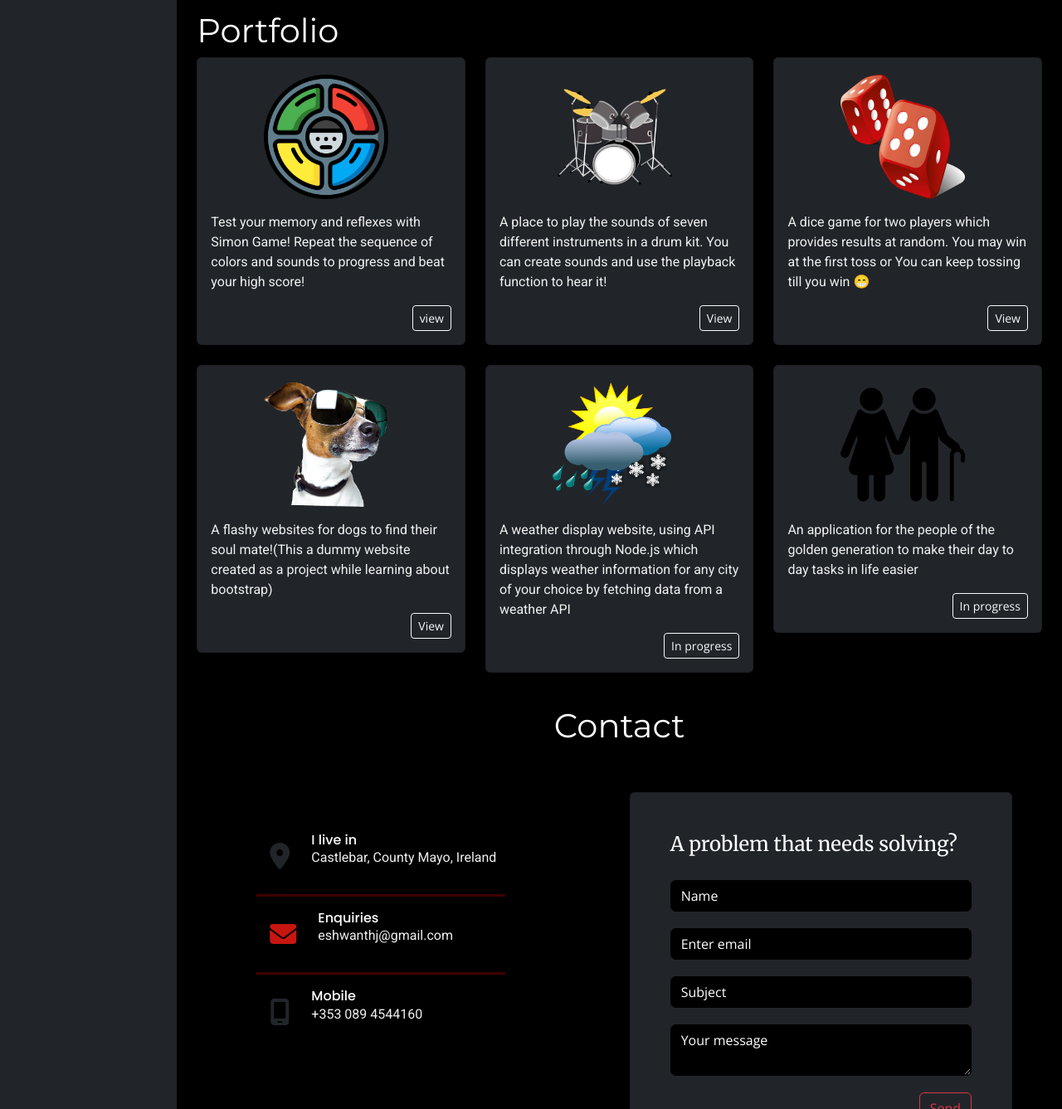
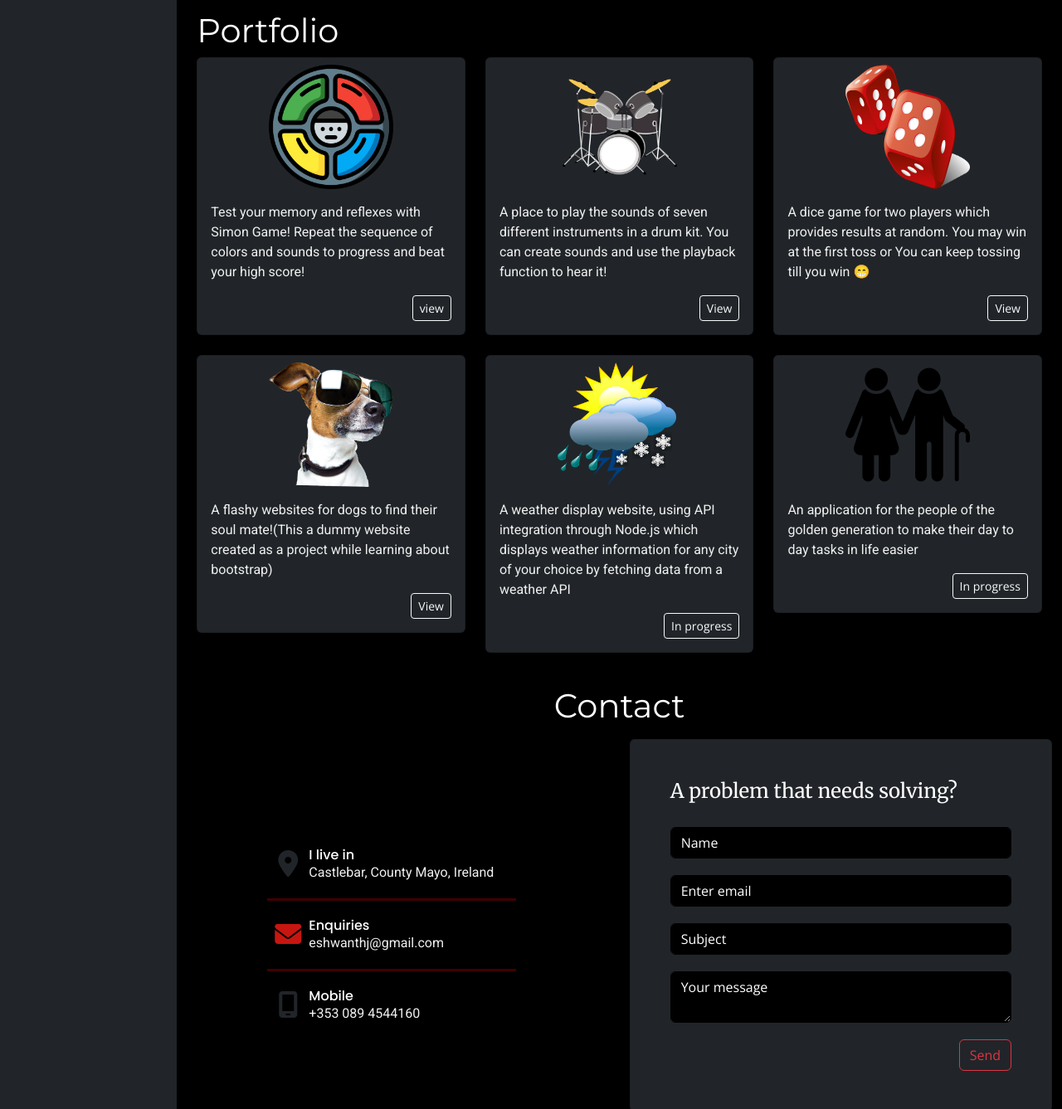
Before and after one commit to EshwanthJ/personal_website, a plain HTML site: page index.html in a window 1280 px wide. Shown: the part 1463-2800 px from the top of the page at 83% size. Drawn offline with nearby package versions, Linux system fonts and the light colour scheme.

Commit message:
V3
1) Made portfolio responsive to tab size
2) Made corrections to the padding in contact section
3) Made corrections to the alignment of the table in the contact section

```diff
--- a/css/styles.css
+++ b/css/styles.css
@@ -96,7 +96,6 @@
   }
 }
 
-
 .title-div h5{
     color:green;
     margin-bottom: 0;
@@ -165,12 +164,7 @@
   .card-img-top{
     height: 150px;
     width: 150px;
-    margin-left: 80px;
-    margin-top: 20px;
   }
-
-
-
 
   /*Contact*/
 
@@ -188,8 +182,15 @@
     opacity:.25
   }
 
-  td {
-    padding-left: 10px;
+  .icon {
+    height: 50px !important;
+    width: 50px !important;
+    text-align: center;
+    vertical-align: middle;
+  }
+
+  .icon-data {
+    vertical-align: middle;
   }
 
   .form-group {
@@ -199,7 +200,6 @@
   .form-control {
     background-color: black;
     border-color: black;
-
   }
 
   ::placeholder{
--- a/index.html
+++ b/index.html
@@ -239,12 +239,12 @@
                         <div class="album">
                             <div class="container">
                                 <div class="row">
-                                    <div class="col-md-4">
+                                    <div class="col-lg-4 col-md-6">
                                         <div class="card mb-4 box-shadow bg-dark">
-                                            <img class="card-img-top"
+                                            <img class="card-img-top mx-auto mt-2"
                                                 src="images/portfolio/simon_game.png"
                                                 alt="Card image cap">
-                                            <div class="card-body ">
+                                            <div class="card-body">
                                                 <p class="card-text">Test your memory and reflexes with Simon Game! Repeat the sequence of colors and sounds to progress and beat your high score!</p>
                                                 <div class="text-end">
                                                         <a href="https://eshwanthj.github.io/Simon-Game/"
@@ -256,9 +256,9 @@
                                             </div>
                                         </div>
                                     </div>
-                                    <div class="col-md-4">
+                                    <div class="col-lg-4 col-md-6">
                                         <div class="card mb-4 box-shadow bg-dark">
-                                            <img class="card-img-top"
+                                            <img class="card-img-top mx-auto mt-2"
                                                 src="images/portfolio/drum_kit.png"
                                                 alt="Card image cap">
                                             <div class="card-body">
@@ -272,9 +272,9 @@
                                             </div>
                                         </div>
                                     </div>
-                                    <div class="col-md-4">
+                                    <div class="col-lg-4 col-md-6">
                                         <div class="card mb-4 box-shadow bg-dark">
-                                            <img class="card-img-top"
+                                            <img class="card-img-top mx-auto mt-2"
                                                 src="images/portfolio/dice-game.png"
                                                 alt="Card image cap">
                                             <div class="card-body">
@@ -289,9 +289,9 @@
                                             </div>
                                         </div>
                                     </div>
-                                    <div class="col-md-4">
+                                    <div class="col-lg-4 col-md-6">
                                         <div class="card mb-4 box-shadow bg-dark">
-                                            <img class="card-img-top"
+                                            <img class="card-img-top mx-auto mt-2"
                                                 src="images/portfolio/tindog.png"
                                                 alt="Card image cap">
                                             <div class="card-body">
@@ -306,9 +306,9 @@
                                             </div>
                                         </div>
                                     </div>
-                                    <div class="col-md-4">
+                                    <div class="col-lg-4 col-md-6">
                                         <div class="card mb-4 box-shadow bg-dark">
-                                            <img class="card-img-top"
+                                            <img class="card-img-top mx-auto mt-2"
                                                 src="images/portfolio/weather-app.png"
                                                 alt="Card image cap">
                                             <div class="card-body">
@@ -322,9 +322,9 @@
                                             </div>
                                         </div>
                                     </div>
-                                    <div class="col-md-4">
+                                    <div class="col-lg-4 col-md-6">
                                         <div class="card mb-4 box-shadow bg-dark">
-                                            <img class="card-img-top"
+                                            <img class="card-img-top mx-auto mt-2"
                                                 src="images/portfolio/oldPeople-app.png"
                                                 alt="Card image cap">
                                             <div class="card-body">
@@ -350,43 +350,45 @@
                 <section id="Contact">
                     <div class="container-fluid py-3 contact-div">
                         <h1 class="d-flex justify-content-center">Contact</h1>
-                        <div class="row px-5 py-5">
-                            <div class="col-lg-6 col-md-12 py-5 px-5 contact-div">
+                        <div class="row justify-content-center py-2 align-items-center">
+                            <div class="col-lg-6 col-md-12 contact-div">
+                                <div class="card bg-black mx-5 px-5">
                                     <table class="contact-table">
                                         <tr>
-                                        <td class="px-3">
+                                            <td class="icon">
                                                 <i class="fa-solid fa-location-dot fa-2x"></i>
                                             </td>
-                                        <td>
+                                            <td class="icon-data">
                                                 <h6>I live in</h6>
-                                            <p>Castlebar, County Mayo, Ireland</p>
+                                                <p class="my-0">Castlebar, County Mayo, Ireland</p>
                                             </td>
                                         </tr>
                                     </table>
                                     <hr>
                                     <table class="contact-table">
                                         <tr>
-                                        <td class="px-3">
+                                            <td class="icon">
                                                 <i class="fa-solid fa-envelope fa-2x"></i>
                                             </td>
-                                        <td>
+                                            <td class="icon-data">
                                                 <h6>Enquiries</h6>
-                                            <p>eshwanthj@gmail.com</p>
+                                                <p class="my-0">eshwanthj@gmail.com</p>
                                             </td>
                                         </tr>
                                     </table>
                                     <hr>
                                     <table class="contact-table">
                                         <tr>
-                                        <td class="px-3">
+                                            <td class="icon">
                                                 <i class="fa-solid fa-mobile-screen fa-2x"></i>
                                             </td>
-                                        <td>
+                                            <td class="icon-data">
                                                 <h6>Mobile</h6>
-                                            <p>+353 089 4544160</p>
+                                                <p class="my-0">+353 089 4544160</p>
                                             </td>
                                         </tr>
                                     </table>
+                                </div>
                             </div>
                             <div class="col-lg-6 col-md-12">
                                 <div class="card mb-4 bg-dark">
```
Lines whose indentation alone changed are shown as unchanged.
